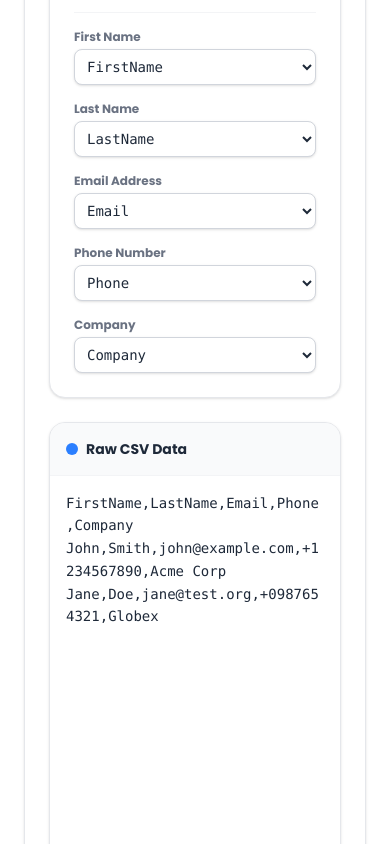
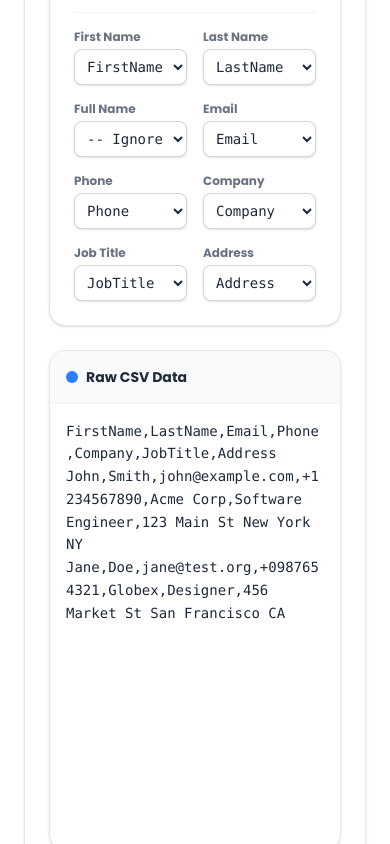
Before and after one commit to ArhamAshfaqft/devtoolslabs, a Next.js app: page /csv-to-vcard in a window 390 px wide. Shown: the part 1160-2004 px from the top of the page. Built offline with nearby package versions, Linux system fonts and the light colour scheme.

Commit message:
feat(csv-to-vcard): add pro features (job title, address, full name splitting logic)

```diff
--- a/components/tools/CsvToVcardTool.tsx
+++ b/components/tools/CsvToVcardTool.tsx
@@ -5,20 +5,26 @@ import React, { useState, useEffect } from 'react';
 interface Mapping {
   firstName: string;
   lastName: string;
+  fullName: string;
   phone: string;
   email: string;
   organization: string;
+  jobTitle: string;
+  address: string;
 }
 
 export default function CsvToVcardTool() {
-  const [csvInput, setCsvInput] = useState('FirstName,LastName,Email,Phone,Company\nJohn,Smith,john@example.com,+1234567890,Acme Corp\nJane,Doe,jane@test.org,+0987654321,Globex');
+  const [csvInput, setCsvInput] = useState('FirstName,LastName,Email,Phone,Company,JobTitle,Address\nJohn,Smith,john@example.com,+1234567890,Acme Corp,Software Engineer,123 Main St New York NY\nJane,Doe,jane@test.org,+0987654321,Globex,Designer,456 Market St San Francisco CA');
   const [headers, setHeaders] = useState<string[]>([]);
   const [mapping, setMapping] = useState<Mapping>({
     firstName: '',
     lastName: '',
+    fullName: '',
     phone: '',
     email: '',
-    organization: ''
+    organization: '',
+    jobTitle: '',
+    address: ''
   });
   const [vcardOutput, setVcardOutput] = useState('');
   const [error, setError] = useState('');
@@ -28,10 +34,26 @@ export default function CsvToVcardTool() {
     const lines = csv.split(/\r?\n/).filter(line => line.trim() !== '');
     if (lines.length === 0) return { headers: [], rows: [] };
 
-    const rawHeaders = lines[0].split(',').map(h => h.trim());
+    // Naive CSV split that handles basic quotes natively
+    const splitCsvLine = (line: string) => {
+       const result = [];
+       let current = '';
+       let inQuotes = false;
+       for (let i = 0; i < line.length; i++) {
+         if (line[i] === '"') inQuotes = !inQuotes;
+         else if (line[i] === ',' && !inQuotes) {
+           result.push(current.trim().replace(/^"|"$/g, ''));
+           current = '';
+         } else current += line[i];
+       }
+       result.push(current.trim().replace(/^"|"$/g, ''));
+       return result;
+    };
+
+    const rawHeaders = splitCsvLine(lines[0]);
     const parsedHeaders = rawHeaders.map((h, i) => h || `Column ${i+1}`); // Fallback for empty headers
 
-    const rows = lines.slice(1).map(line => line.split(',').map(c => c.trim()));
+    const rows = lines.slice(1).map(splitCsvLine);
     return { headers: parsedHeaders, rows };
   };
 
@@ -47,14 +69,17 @@ export default function CsvToVcardTool() {
       const { headers: parsedHeaders, rows } = parseCsv(csvInput);
       setHeaders(parsedHeaders);
 
-      // Auto-map if headers match common names, only on first valid parse
+      // Auto-map if headers match common names
       if (parsedHeaders.length > 0) {
          setMapping(prev => ({
-           firstName: prev.firstName || parsedHeaders.find(h => /first.?name/i.test(h)) || '',
-           lastName: prev.lastName || parsedHeaders.find(h => /last.?name/i.test(h)) || '',
+           firstName: prev.firstName || parsedHeaders.find(h => /^first.?name$/i.test(h)) || '',
+           lastName: prev.lastName || parsedHeaders.find(h => /^last.?name$/i.test(h)) || '',
+           fullName: prev.fullName || parsedHeaders.find(h => /^name$|^full.?name$/i.test(h)) || '',
            phone: prev.phone || parsedHeaders.find(h => /phone|tel|mobile/i.test(h)) || '',
            email: prev.email || parsedHeaders.find(h => /email|mail/i.test(h)) || '',
-           organization: prev.organization || parsedHeaders.find(h => /company|org|business/i.test(h)) || ''
+           organization: prev.organization || parsedHeaders.find(h => /company|org|business/i.test(h)) || '',
+           jobTitle: prev.jobTitle || parsedHeaders.find(h => /title|role|position/i.test(h)) || '',
+           address: prev.address || parsedHeaders.find(h => /address|location|city/i.test(h)) || ''
          }));
       }
 
@@ -77,20 +102,36 @@ export default function CsvToVcardTool() {
           return idx !== -1 && row[idx] ? row[idx] : '';
        };
 
-       const fn = getVal(mapping.firstName);
-       const ln = getVal(mapping.lastName);
+       const fullN = getVal(mapping.fullName);
+       let fn = getVal(mapping.firstName);
+       let ln = getVal(mapping.lastName);
+
+       // Fallback logic
+       if (fullN && !fn && !ln) {
+          const parts = fullN.split(' ');
+          fn = parts[0];
+          ln = parts.length > 1 ? parts.slice(1).join(' ') : '';
+       }
+
        const eml = getVal(mapping.email);
        const tel = getVal(mapping.phone);
        const org = getVal(mapping.organization);
+       const title = getVal(mapping.jobTitle);
+       const adr = getVal(mapping.address);
 
-       if (!fn && !ln && !eml && !tel && !org) continue; // Skip entirely empty mapped rows
+       if (!fn && !ln && !eml && !tel && !org && !title && !adr && !fullN) continue;
+
+       // Use Full Name if provided, otherwise reconstruct it
+       const finalFn = fullN || `${fn} ${ln}`.trim() || 'Unknown Contact';
 
        let card = 'BEGIN:VCARD\nVERSION:3.0\n';
        card += `N:${ln};${fn};;;\n`;
-       card += `FN:${fn} ${ln}`.trim() + '\n';
+       card += `FN:${finalFn}\n`;
        if (org) card += `ORG:${org}\n`;
+       if (title) card += `TITLE:${title}\n`;
        if (tel) card += `TEL;TYPE=CELL:${tel}\n`;
        if (eml) card += `EMAIL;TYPE=WORK:${eml}\n`;
+       if (adr) card += `ADR;TYPE=HOME:;;${adr};;;;\n`;
        card += 'END:VCARD\n\n';
 
        generatedVcards += card;
@@ -129,13 +170,16 @@ export default function CsvToVcardTool() {
             {error && <span className="text-xs font-bold text-red-500 bg-red-50 px-3 py-1.5 rounded">{error}</span>}
          </div>
 
-         <div className="grid grid-cols-1 sm:grid-cols-3 lg:grid-cols-5 gap-4">
+         <div className="grid grid-cols-2 sm:grid-cols-4 lg:grid-cols-8 gap-4">
              {Object.entries({
                firstName: 'First Name',
                lastName: 'Last Name',
-               email: 'Email Address',
-               phone: 'Phone Number',
-               organization: 'Company'
+               fullName: 'Full Name',
+               email: 'Email',
+               phone: 'Phone',
+               organization: 'Company',
+               jobTitle: 'Job Title',
+               address: 'Address'
              }).map(([key, label]) => (
                 <div key={key}>
                    <label className="block text-xs font-bold text-gray-500 mb-1">{label}</label>
```
